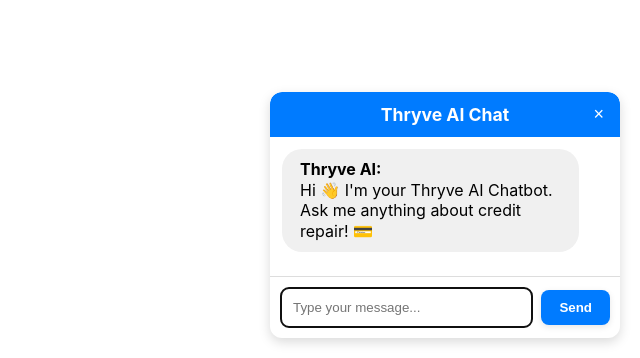
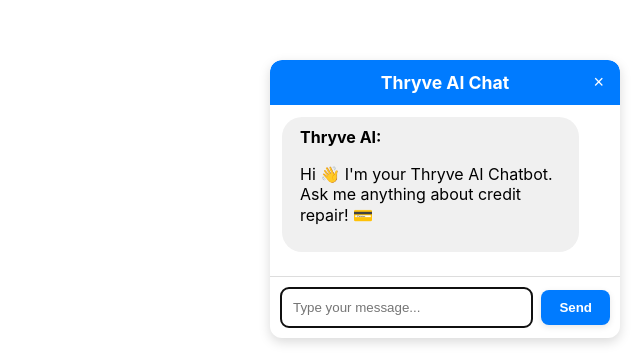
Before and after one commit to KINGjared88/newthryve, a Next.js app: page / in a window 1280 px wide. Shown: the part 442-800 px from the top of the page, without its empty margins (640-1280 px from the left). Built offline with nearby package versions, Linux system fonts and the light colour scheme.

Commit message:
Update index.js

```diff
--- a/pages/index.js
+++ b/pages/index.js
@@ -1,5 +1,5 @@
 import React, { useState, useRef, useEffect } from "react";
-import DOMPurify from 'dompurify'; // Install with: npm install dompurify
+import ReactMarkdown from "react-markdown";
 
 const ChatbotWidget = () => {
     const [open, setOpen] = useState(true);
@@ -74,8 +74,8 @@
                 {
                     role: 'error',
                     content: "Sorry, I encountered an error while processing your request.",
-                },
-            ]);
+                    },
+                ]);
         } finally {
             setLoading(false);
             if (open && inputRef.current) {
@@ -241,7 +241,7 @@
                                     wordWrap: 'break-word',
                                     display: 'inline-block',
                                     lineHeight: '1.3',
-                                    minHeight: '40px', // Ensure a minimum height for empty messages
+                                    minHeight: '40px',
                                 }}>
                                     <strong>{msg.role === 'user' ? 'You:' : 'Thryve AI:'}</strong>
                                     {msg.role === 'leadMagnetOffer' ? (
@@ -254,7 +254,15 @@
                                             </button>
                                         </div>
                                     ) : (
-                                        <div dangerouslySetInnerHTML={{ __html: DOMPurify.sanitize(msg.content) }} style={{ whiteSpace: 'pre-wrap', overflowWrap: 'break-word' }}></div>
+                                        <div style={{ whiteSpace: 'pre-wrap', overflowWrap: 'break-word' }}>
+                                            <ReactMarkdown
+                                                children={msg.content}
+                                                components={{
+                                                    strong: ({ node, ...props }) => <strong style={{ fontWeight: 'bold' }} {...props} />,
+                                                    a: ({ node, ...props }) => <a style={{ color: '#007bff', textDecoration: 'underline' }} {...props} />,
+                                                }}
+                                            />
+                                        </div>
                                     )}
                                 </div>
                             </div>
```
